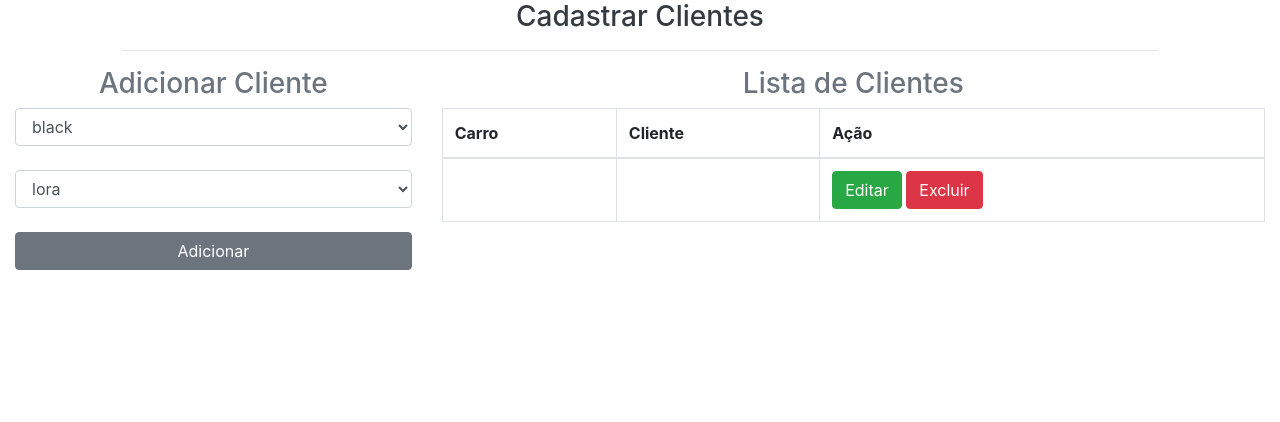
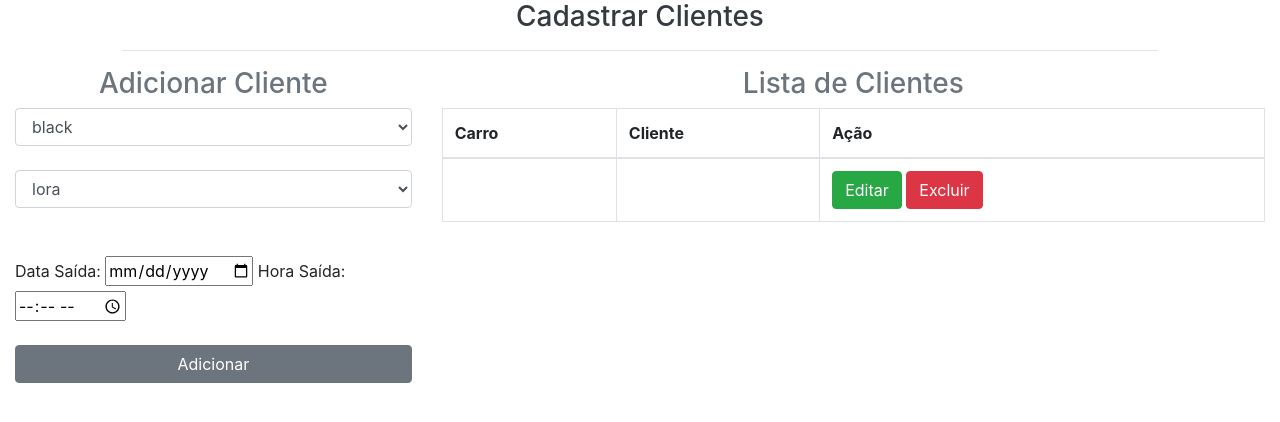
Before and after one commit to j0aox/trabalho-Arq.-Software, a PHP site: page /aluguel-carro.php in a window 1280 px wide. Shown: the part 56-478 px from the top of the page. Run offline with PHP 8.4, Linux system fonts and the light colour scheme; data comes from the database, SQL or seed files in the repository; some libraries are stand-ins or nearby versions.

Commit message:
adicionando funcionalidades

```diff
--- a/aluguel-carro.php
+++ b/aluguel-carro.php
@@ -2,7 +2,7 @@
 
 <?php include('navbar.php') ?>
 
-<?php include('cadastrar-cliente.db.php') ?>
+<?php include('aluguel-carro.db.php') ?>
 
 
 <div class="container-fluid">
@@ -15,8 +15,8 @@
     <div class="row">
         <div class="col-md-4">
             <h3 class="text-center text-secondary">Adicionar Cliente</h3>
-            <form action="" method="post" enctype="multipart/form-data">
-                <select class="form-control">
+            <form action="aluguel-carro.db.php" method="post" enctype="multipart/form-data">
+                <select name="carro" class="form-control">
                     <?php
 
                         $sql = mysqli_query($con, "SELECT * FROM veiculos ORDER BY modelo ASC");
@@ -29,7 +29,7 @@
                 </select>
                 <br>
 
-                <select class="form-control">
+                <select name="cliente" class="form-control">
                     <?php
 
                     $sql = mysqli_query($con, "SELECT * FROM cliente ORDER BY nome ASC");
@@ -41,7 +41,18 @@
                     ?>
                 </select>
                 <br>
-                <button type="submit" name="" class="btn btn-secondary btn-block">Adicionar</button>
+
+
+                <br>
+                <label>Data Saída: </label>
+                <input type="date" name="data_saida">
+
+                <label>Hora Saída: </label>
+                <input type="time" name="hora_saida"><br>
+
+
+                <br>
+                <button type="submit" name="adicionar" class="btn btn-secondary btn-block">Adicionar</button>
                 <br>
             </form>
         </div>
```
